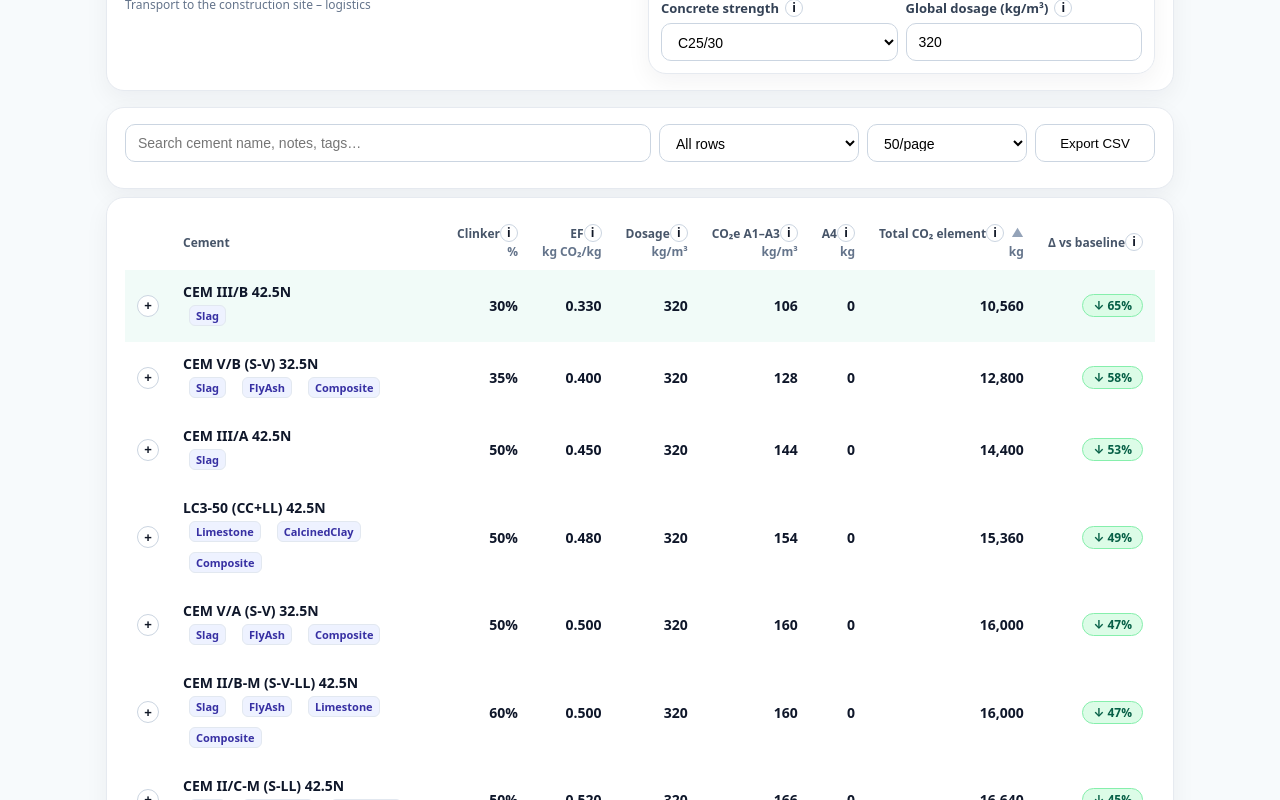
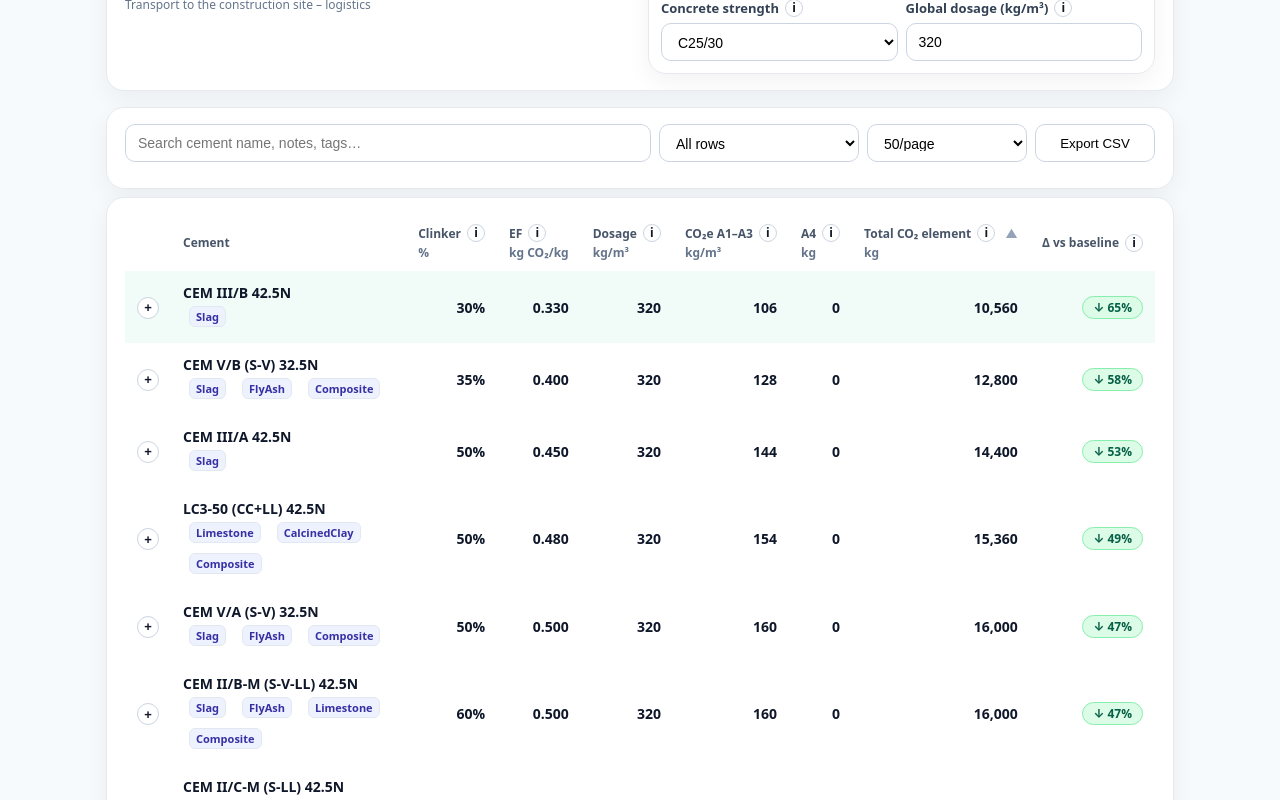
Before and after one commit to MarioSorgente/cement-lca, a Next.js app: page / in a window 1280 px wide. Shown: the part 300-1100 px from the top of the page. Built offline with nearby package versions, Linux system fonts and the light colour scheme.

Commit message:
Update globals.css

```diff
--- a/styles/globals.css
+++ b/styles/globals.css
@@ -439,3 +439,13 @@ body { margin: 0; background: var(--bg); color: var(--text); }
 
 /* Optional: soften the last row bottom edge within the card */
 .table tbody tr:last-child td { border-bottom: none; }
+
+/* Stack header label + unit to save width */
+.th-stack { display: inline-flex; flex-direction: column; align-items: flex-start; }
+.th-row   { display: inline-flex; align-items: center; gap: 6px; }
+.th-unit  { margin-top: 2px; color: var(--muted); }
+
+/* Let table content breathe; no clipping. Sticky header still works. */
+.table-scroll { overflow-x: auto; overflow-y: visible; }
+
+/* Use soft background tints (no massive inset shadows) to avoid clipping visuals */
```
